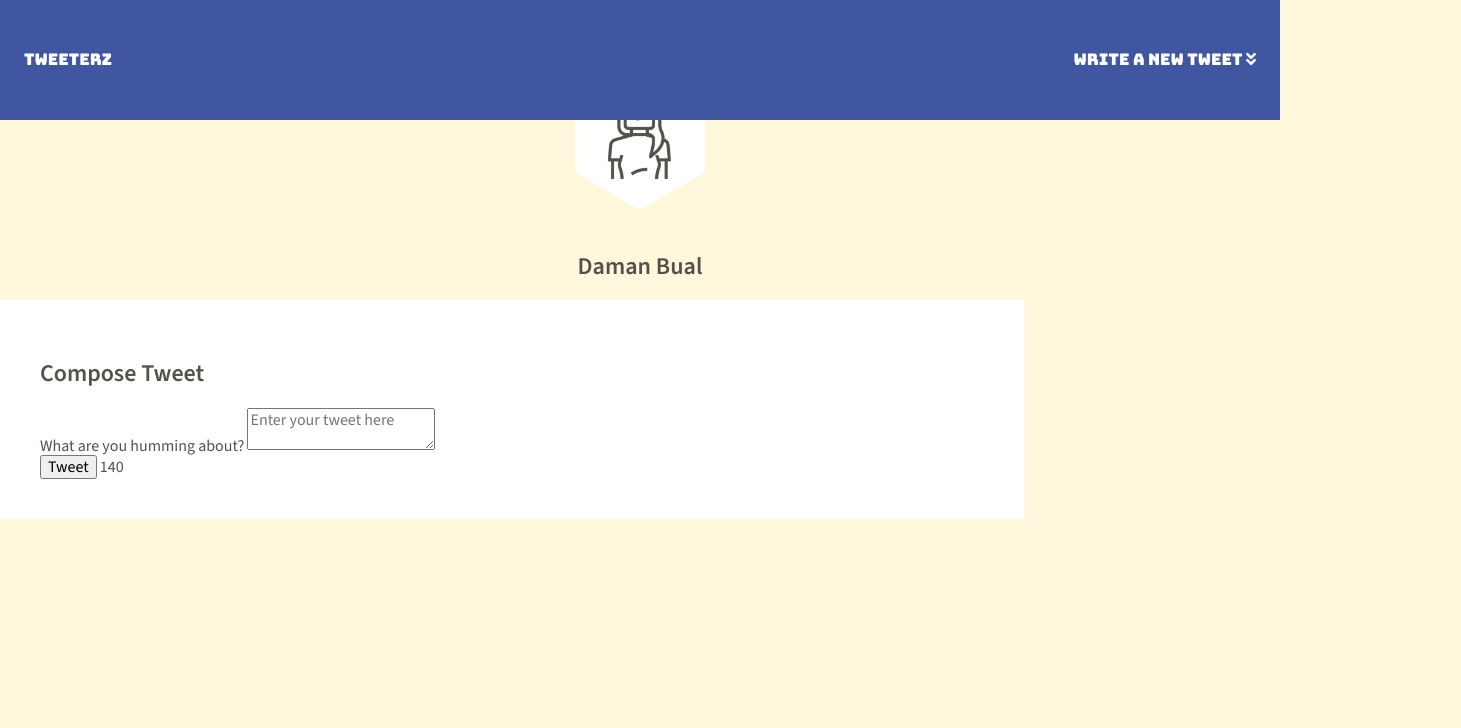
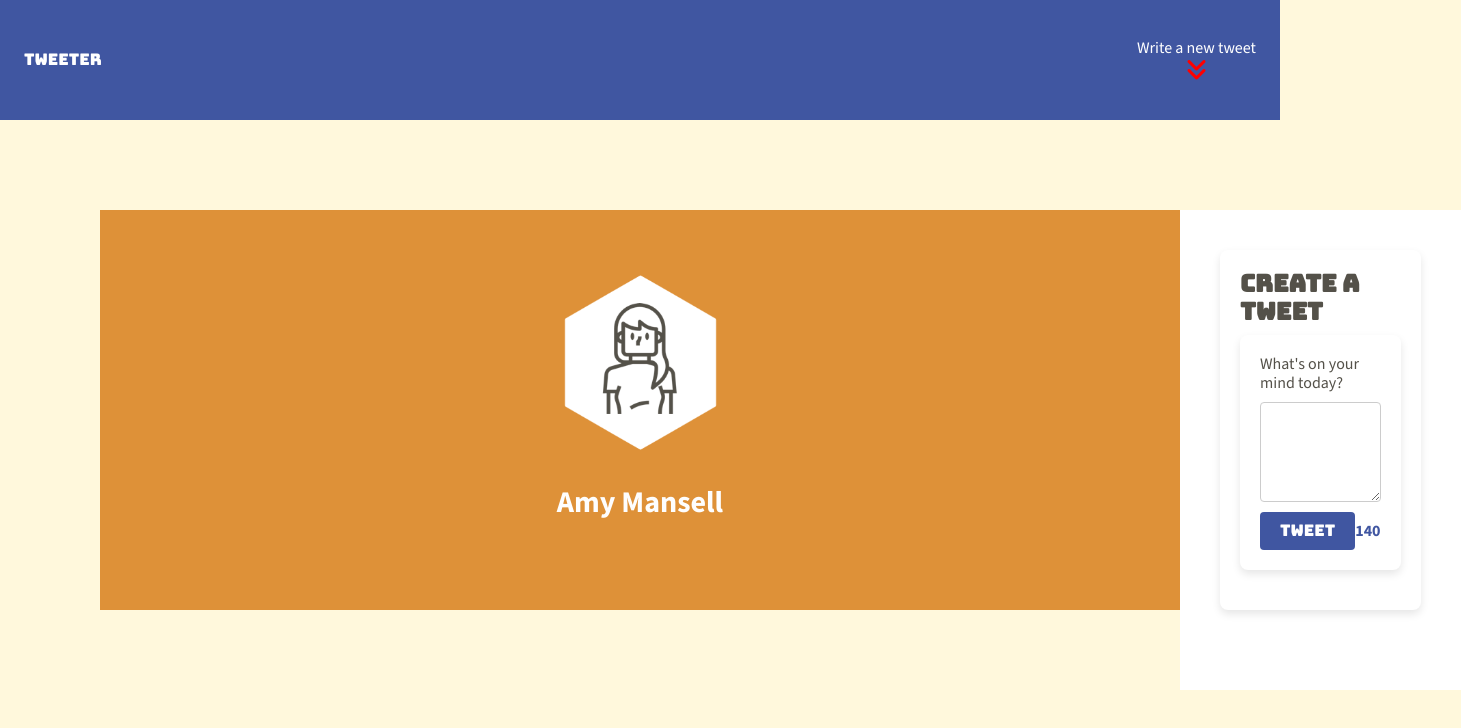
Before and after one commit to damanbual/tweeter, a website: page public/index.html in a window 1280 px wide. Shown: the whole page, 1461 px wide, since content can reach past the window. Drawn offline with nearby package versions, Linux system fonts and the light colour scheme.

Commit message:
fixed index file

```diff
--- a/public/index.html
+++ b/public/index.html
@@ -3,65 +3,96 @@
 <html lang="en">
   <head>
     <!-- Meta Information -->
+    <meta charset="UTF-8" />
+    <meta name="viewport" content="width=device-width, initial-scale=1.0" />
     <title>Tweeter - Home Page</title>
 
     <!-- External CSS -->
     <link rel="stylesheet" href="https://cdnjs.cloudflare.com/ajax/libs/normalize/8.0.1/normalize.min.css" type="text/css" />
-
-    <!-- Google Fonts -->
-    <link href="https://fonts.googleapis.com/css2?family=Bungee&family=Source+Sans+3:wght@300;400;600&display=swap" rel="stylesheet">
-    <link rel="stylesheet" href="https://cdnjs.cloudflare.com/ajax/libs/font-awesome/5.15.3/css/all.min.css">
+    <link rel="preconnect" href="https://fonts.googleapis.com" />
+    <link rel="preconnect" href="https://fonts.gstatic.com" crossorigin />
+    <link href="https://fonts.googleapis.com/css2?family=Bungee&family=Source+Sans+3:ital,wght@0,200..900;1,200..900&display=swap" rel="stylesheet" />
+    <link href="https://cdnjs.cloudflare.com/ajax/libs/font-awesome/6.0.0-beta3/css/all.min.css" rel="stylesheet" /> <!-- Font Awesome -->
 
     <!-- App CSS -->
     <link rel="stylesheet" href="/styles/layout.css" type="text/css" />
     <link rel="stylesheet" href="/styles/nav.css" type="text/css" />
-    <link rel="stylesheet" href="/styles/header.css">
+    <link rel="stylesheet" href="/styles/header.css" type="text/css" />
+    <link rel="stylesheet" href="/styles/new-tweet.css" type="text/css" />
+    <link rel="stylesheet" href="/styles/tweet.css" type="text/css" />
 
     <!-- External JS -->
-    <script src="https://ajax.googleapis.com/ajax/libs/jquery/3.4.1/jquery.min.js"></script>
+    <script src="https://ajax.googleapis.com/ajax/libs/jquery/3.5.1/jquery.min.js"></script>
+    <script src="https://cdnjs.cloudflare.com/ajax/libs/timeago.js/4.0.2/timeago.min.js"></script>
 
     <!-- App JS -->
-    <script type="text/javascript" src="/scripts/client.js"></script>
+    <script src="/scripts/client.js" defer></script>
+    <script type="text/javascript" src="/scripts/composer-char-counter.js" defer></script>
   </head>
-
   <body>
     <!-- Top nav bar (fixed) -->
     <nav>
-      <span>tweeterz</span>
-      <div class="new-tweet">
-        <span>Write a new tweet</span>
-        <i class="fas fa-angle-double-down"></i>
+      <span>tweeter</span>
+      <div class="write-new-tweet">
+        <p>Write a new tweet</p>
+        <i class="fa-solid fa-angles-down" style="color: #ff0000"></i>
       </div>
     </nav>
 
-    <!-- Header with user information -->
-    <header>
-      <div>
-        <img src="/images/profile-hex.png">
+<div class="parent">
+    <header class="main-header">
+      <div class="avatar">
+        <img src="/images/profile-hex.png" alt="Your Profile Picture" />
       </div>
-      <br>
-      <div>
-        <h2>Daman Bual</h2>
+      <div class="your-name">
+        <h2>Amy Mansell</h2>
       </div>
     </header>
 
     <!-- Page-specific (main) content here -->
-   <main class="container">
-   <!-- Section for composing a new tweet -->
-   <section class="new-tweet">
-    <h2>Compose Tweet</h2>
-     <form id="tweet-form">
-      <label for="tweet-text">What are you humming about?</label>
-      <textarea id="tweet-text" name="text" placeholder="Enter your tweet here"></textarea>
-      <div>
-        <button type="submit">Tweet</button>
-        <span class="counter">140</span>
-      </div>
-    </form>
-    <div class="error-message"></div>
-  </section>
-      <!-- Section for displaying tweets -->
-      <section id="tweets-container"></section>
+    <main id="main-container">
+      <section class="new-tweet">
+        <h2>Create a Tweet</h2>
+        <form class="new-tweet" action="/tweets" method="POST">
+          <div class="error-message"></div>
+          <label for="tweet-text">What's on your mind today?</label>
+          <textarea class="tweet-text" name="text" id="tweet-text"></textarea>
+          <div class="tweet-actions">
+            <button type="submit" class="tweet-button">Tweet</button>
+            <output name="counter" class="counter" for="tweet-text">140</output>
+          </div>
+        </form>
+      </section>
+
+      <!-- Tweet container -->
+      <section id="tweets-container">
+        <!-- Single Tweet -->
+        <!-- <article class="tweet">
+          <header>
+            <div class="profile-pic">
+              <img src="/images/avatar.png" alt="User's profile picture" />
+            </div>
+            <div class="user-info">
+              <h2>Shadman</h2>
+              <p class="handle">@shadman1234</p>
+            </div>
+          </header>
+          <div class="tweet-content">
+            <p>Learn how to become a web developer at Lighthouse Labs!</p>
+          </div>
+          <footer>
+            <div class="date-posted">
+              <p>2h ago</p>
+            </div>
+            <div class="tweet-actions">
+              <i class="fas fa-reply"></i>
+              <i class="fas fa-retweet"></i>
+              <i class="fas fa-heart"></i>
+            </div>
+          </footer>
+        </article> -->
+      </section>
     </main>
+  </div>
   </body>
 </html>
```
